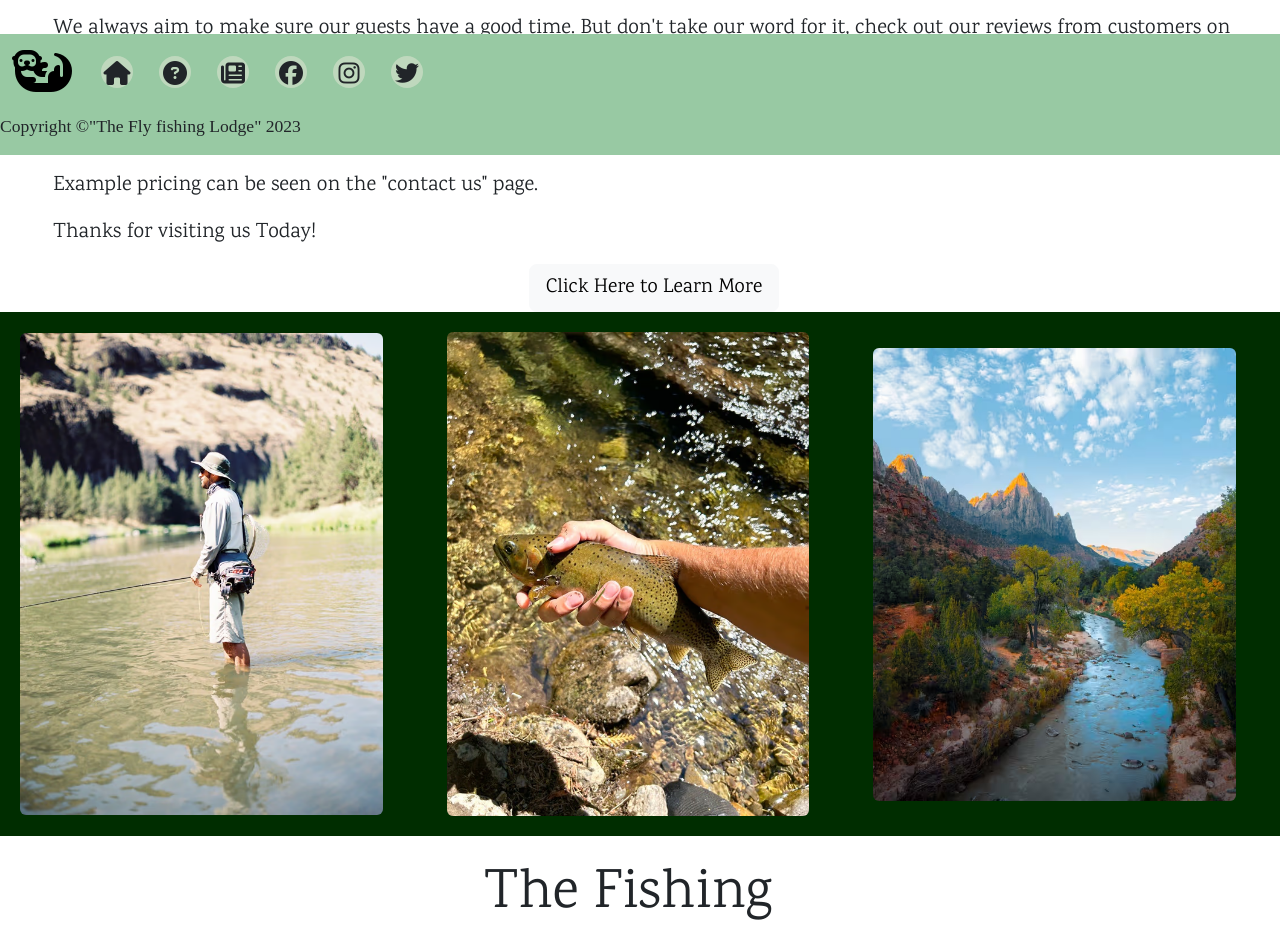
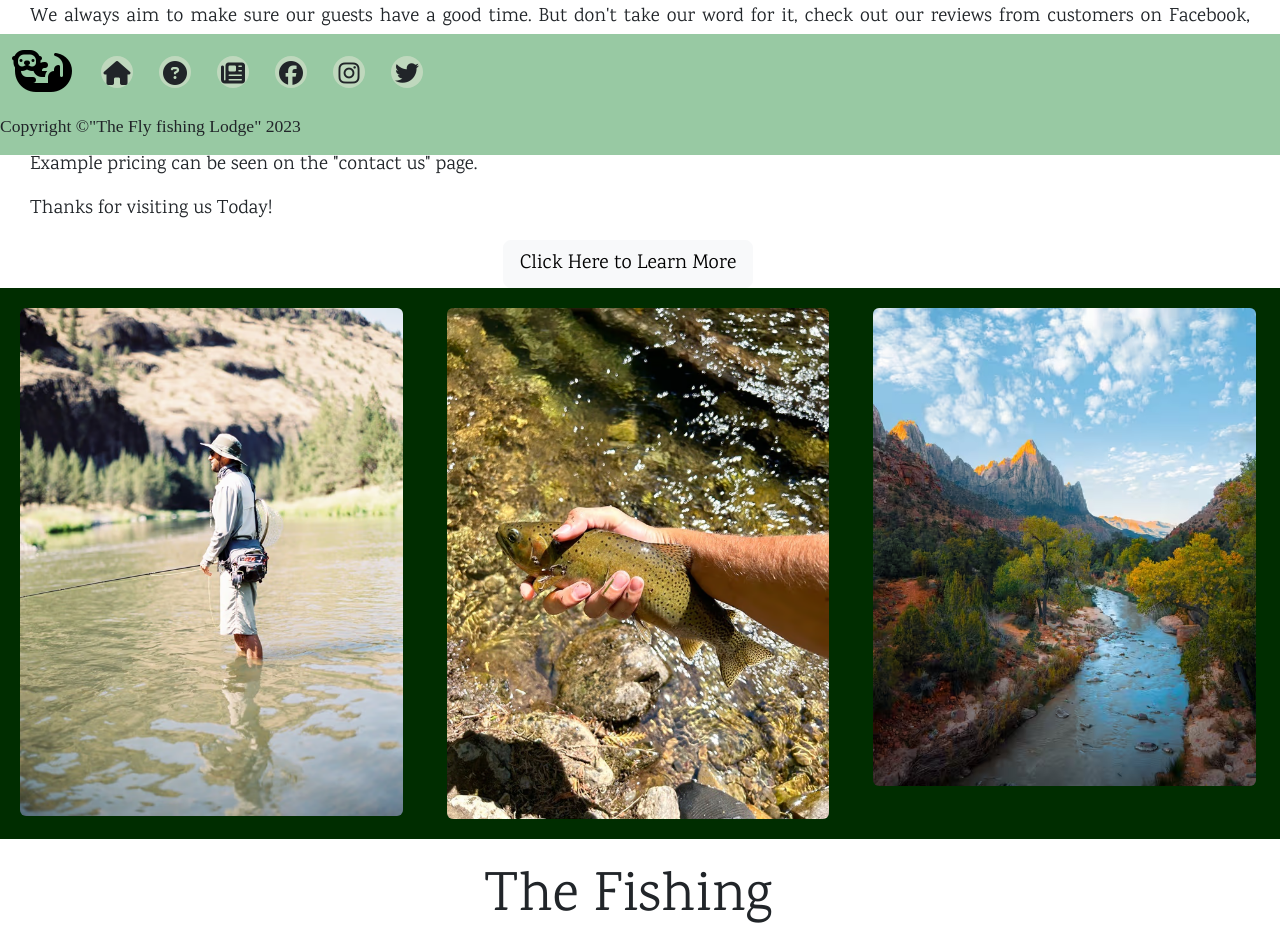
Before and after one commit to Coelecanth/Project1-final, a website: page index.html in a window 1280 px wide. Shown: the part 645-1595 px from the top of the page. Drawn offline with nearby package versions, Linux system fonts and the light colour scheme; a web font is replaced by a local one.

Commit message:
update/debug revised formatting

```diff
--- a/assets/css/style.css
+++ b/assets/css/style.css
@@ -102,21 +102,24 @@ background-color: #002d00ff;
 }
 
 .loc-img-format {
-    max-width: 90%;
-    height: 90%;
-    margin-top: 5%;
-    margin-bottom: 5%;
-    margin-left: 5%;
-    margin-right: 5%;
+    max-height: 95%;
+    width: 95%;
+    margin-top: 20px;
+    margin-bottom: 20px;
+    margin-left: 20px;
+    margin-right: 20px;
+
 }
 /* ---------------------General page settings----------*/
 body {
     font-family: 'Karma', serif;
 }
  .loc-text-body {
-    display:inline-block;
-    padding-left: 5%;
-    font-size: 1.3rem;
+    text-align: justify;
+    font-size: 1.2rem;
+    margin-left: 30px;
+    margin-right: 30px;
+
 }
 
 /* ----- this is applied across all pages - padding grid should be set to height to match footer---- */
--- a/index.html
+++ b/index.html
@@ -61,28 +61,29 @@
 					Click Here to Learn More</a>
 			</div>
 		</div>
-
+		<!-- justify-content-md-center -->
 		<br>
-		<div class="row bg-row-band align-items-center justify-content-md-center">
-			<div class="col-sm-12 col-md-6 col-lg-4">
-				<img src="assets/img/1000006390.avif" class="img-fluid loc-img-format rounded"
+		<div class="row bg-row-band justify-content-center">
+			<div class="col-sm-12 col-md-5 col-lg-4">
+				<img src="assets/img/1000006390.avif" class="img-fluid rounded loc-img-format"
 					alt="Fly Fishing in river-Responsive image">
 			</div>
-			<div class="col-sm-12 col-md-6 col-lg-4 img-fluid">
-				<img src="assets/img/1000006391-800.avif" class="img-fluid loc-img-format rounded"
+			<div class="col-sm-12 col-md-5 col-lg-4">
+				<img src="assets/img/1000006391-800.avif" class="img-fluid rounded loc-img-format"
 					alt="Trout Being retunred-Responsive image">
 			</div>
-			<div class="col-sm-12 col-md-12 col-lg-4 img-fluid">
-				<img src="assets/img/3225517.avif" class="img-fluid loc-img-format rounded"
+			<div class="col-sm-12 col-md-5 col-lg-4">
+				<img src="assets/img/3225517.avif" class="img-fluid rounded loc-img-format"
 					alt="Scenic river view-Responsive image">
 			</div>
 		</div>
 		<div class="row loc-para-padding">
 
 		</div>
-		<div class="row">
-			<div class="col text-center loc-para-padding">
-				<strong class="display-4">The Fishing</strong>
+			<div class="row">
+				<div class="col text-center loc-para-padding">
+					<strong class="display-4">The Fishing</strong>
+				</div>
 			</div>
 			<div class="row">
 				<div class="col loc-text-body">
@@ -99,14 +100,15 @@
 					and abilities of fly fisher, so whether you're a seasoned fly fisher or a complete beginner we can
 					get you fishing and catching.</p>
 				</div>
-				<div class="row">
+			</div>
+			<div class="row">
 					<div class="col text-center loc-text-body">
 						<a class="btn btn-light btn-block btn-lg" href="faq.html#catchfish" role="button">Click Here
 							to Learn More</a>
 					</div>
-				</div>
 			</div>
-		</div>
+
+
 		<!--- padding grid to stop fixed menu onsbscuring bottom of page-->
 		<div class="row">
 			<div class="col loc-grid-padding">
```
